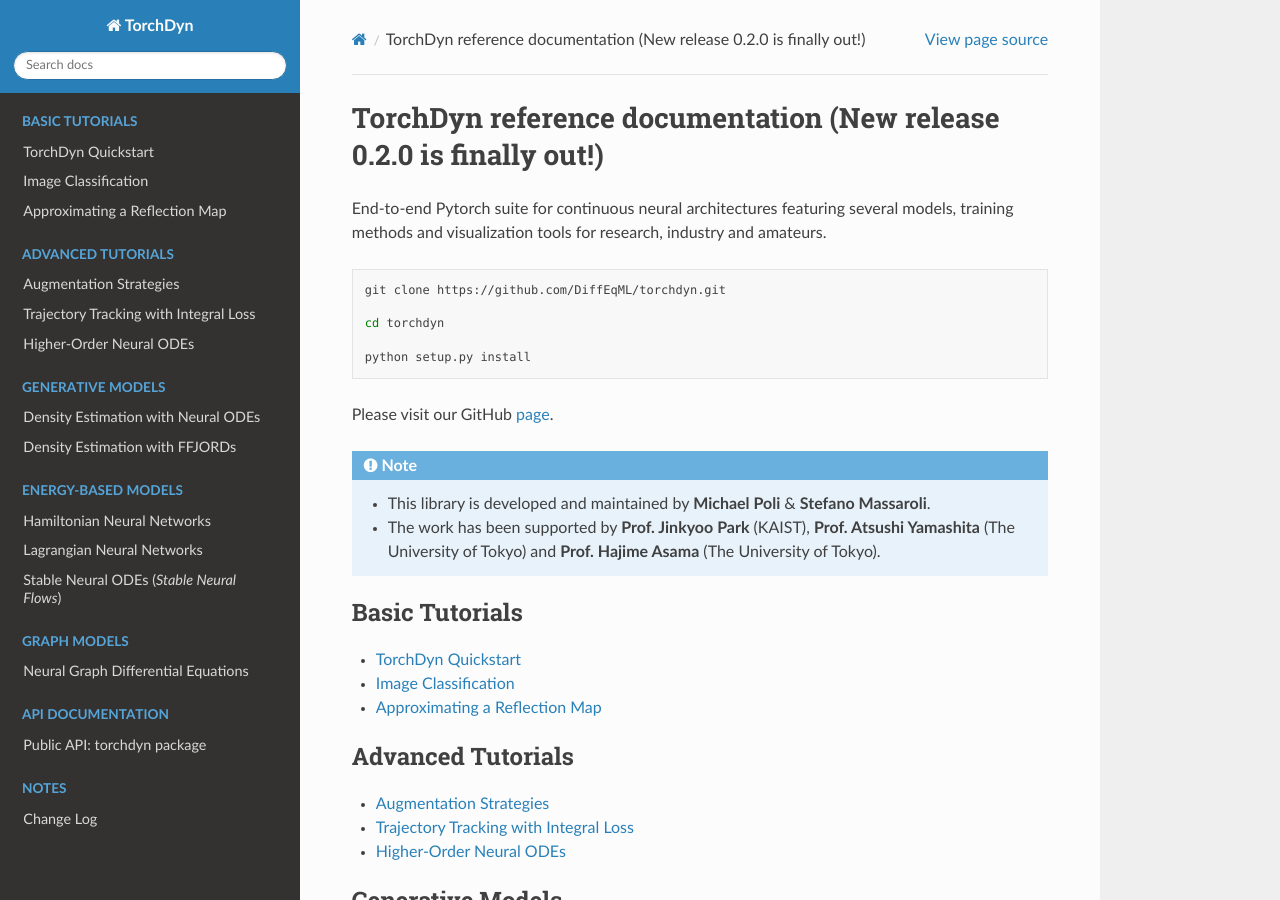
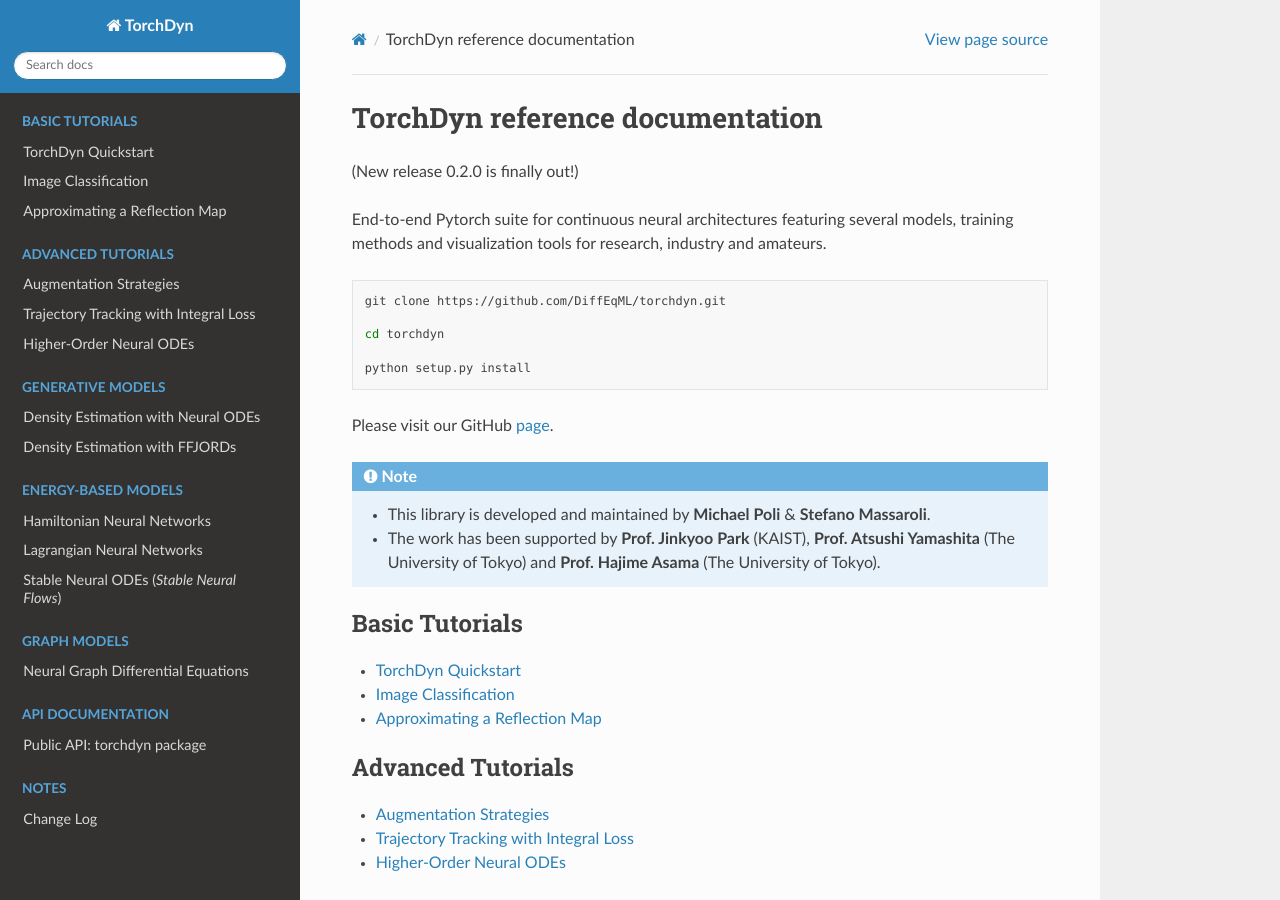
Before and after one commit to willw625731/torchdyn, a Sphinx documentation site: the page built from docs/index.rst, in a window 1280 px wide and 900 px high. Built offline with Sphinx 7.4.7 and the Read the Docs theme 2.0.0, drawn with Linux system fonts in a browser that asks for light colours; pages that are not in the unit, such as notebooks, are missing from menus.

Commit message:
Update index.rst

```diff
--- a/docs/index.rst
+++ b/docs/index.rst
@@ -1,5 +1,6 @@
-TorchDyn reference documentation (New release 0.2.0 is finally out!)
+TorchDyn reference documentation
 ====================================
+(New release 0.2.0 is finally out!)
 
 End-to-end Pytorch suite for continuous neural architectures featuring several models, training methods and visualization tools for research, industry and amateurs.
 
```
